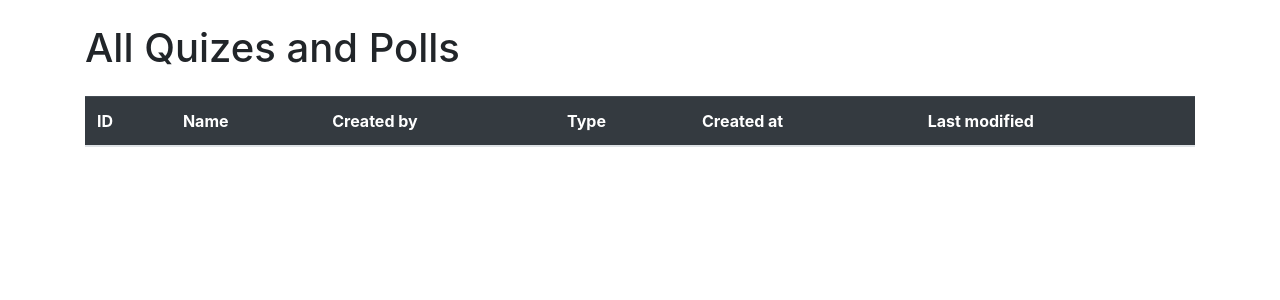
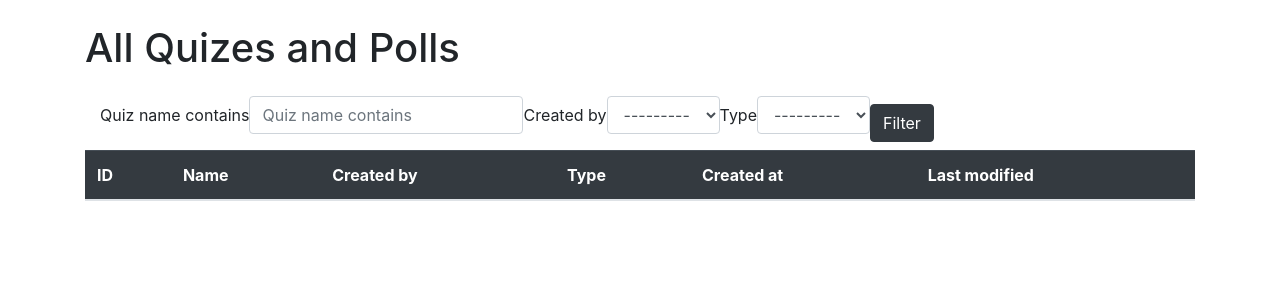
Before and after one commit to nteir/pollequiz, a Django app: page /quiz/ in a window 1280 px wide. Shown: the part 56-356 px from the top of the page. Run offline with Django 4.2, Linux system fonts and the light colour scheme; a user stored in the database is signed in; data comes from the database, SQL or seed files in the repository; data that the repository does not hold is empty; some libraries are stand-ins or nearby versions.

Commit message:
add quiz filtering

```diff
--- a/pollequiz/quiz/filter.py
+++ b/pollequiz/quiz/filter.py
@@ -1,21 +1,23 @@
 import django_filters
-from django import forms
 from pollequiz.quiz.models import Quiz
+import pollequiz.text_constants as txt
 
 
 class QuizFilter(django_filters.FilterSet):
+    POLL_CHOICES = (
+        (False, 'Quiz'),
+        (True, 'Poll'),
+    )
+
+    name = django_filters.CharFilter(field_name='name', lookup_expr='icontains')
+    is_poll = django_filters.ChoiceFilter(field_name='is_poll', choices=POLL_CHOICES, label=txt.POLL_FILTER_LABEL)
+
     class Meta:
         model = Quiz
         fields = ['name', 'author', 'is_poll']
 
 
 class MyQuizFilter(QuizFilter):
-    self_tasks = django_filters.filters.BooleanFilter(
-        widget=forms.CheckboxInput(),
-        method='get_my_quizes',
-    )
-
-    def get_my_quizes(self, queryset, name, value):
-        author = getattr(self.request, "user", None)
-        queryset = queryset.filter(author=author)
-        return queryset
+    class Meta:
+        model = Quiz
+        fields = ['name', 'is_poll']
--- a/pollequiz/quiz/templates/quiz/list.html
+++ b/pollequiz/quiz/templates/quiz/list.html
@@ -1,9 +1,16 @@
 {% extends 'base.html' %}
-{% load i18n %}
+{% load i18n bootstrap4 %}
 
 {% block content %}
     <main role="main" class="container wrapper flex-grow-1">
         <h1 class="my-4">{% translate 'All Quizes and Polls' %}</h1>
+        <div class="container">
+            <form class="form-inline center my-auto" method="get">
+                {% csrf_token %}
+                {% bootstrap_form filter.form form_group_class="form-group" field_class="ml-2 mr-3 my-3" %}
+                {% bootstrap_button button_text button_type="submit"  button_class="btn btn-dark" %}
+            </form>
+        </div>
         <table class="table table-hover">
             <thead class="table-dark">
                 <tr>
--- a/pollequiz/quiz/views.py
+++ b/pollequiz/quiz/views.py
@@ -9,6 +9,7 @@
 from django.urls import reverse_lazy
 import pollequiz.pq_objects as pq_objects
 import pollequiz.text_constants as txt
+from .filter import QuizFilter, MyQuizFilter
 
 User = get_user_model()
 
@@ -21,15 +22,19 @@
     redirect_url = reverse_lazy('users:login')
 
 
-class QuizListView(pq_objects.FailedAccessMixin, LoginRequiredMixin, FilterView):
+class QuizListView(pq_objects.FailedAccessMixin, pq_objects.PQFormContextMixin, LoginRequiredMixin, FilterView):
     model = Quiz
+    filterset_class = QuizFilter
     ordering = ['id']
     redirect_url = reverse_lazy('users:login')
     template_name = 'quiz/list.html'
     context_object_name = 'objects'
+    btn_text = txt.FILTER_BTN
 
 
 class MyQuizListView(QuizListView):
+    filterset_class = MyQuizFilter
+
     def get_queryset(self):
         queryset = super().get_queryset().filter(author=self.request.user.id)
         return queryset
--- a/pollequiz/settings.py
+++ b/pollequiz/settings.py
@@ -45,6 +45,7 @@
     'django.contrib.sessions',
     'django.contrib.messages',
     'django.contrib.staticfiles',
+    'django_filters',
     'bootstrap4',
     'pollequiz',
     'pollequiz.users',
--- a/pollequiz/text_constants.py
+++ b/pollequiz/text_constants.py
@@ -11,3 +11,6 @@
 UPDATE_BTN = _('Update')
 CREATE_BTN = _('Add')
 DELETE_BTN = _('Delete')
+FILTER_BTN = _('Filter')
+
+POLL_FILTER_LABEL = _('Type')
```
